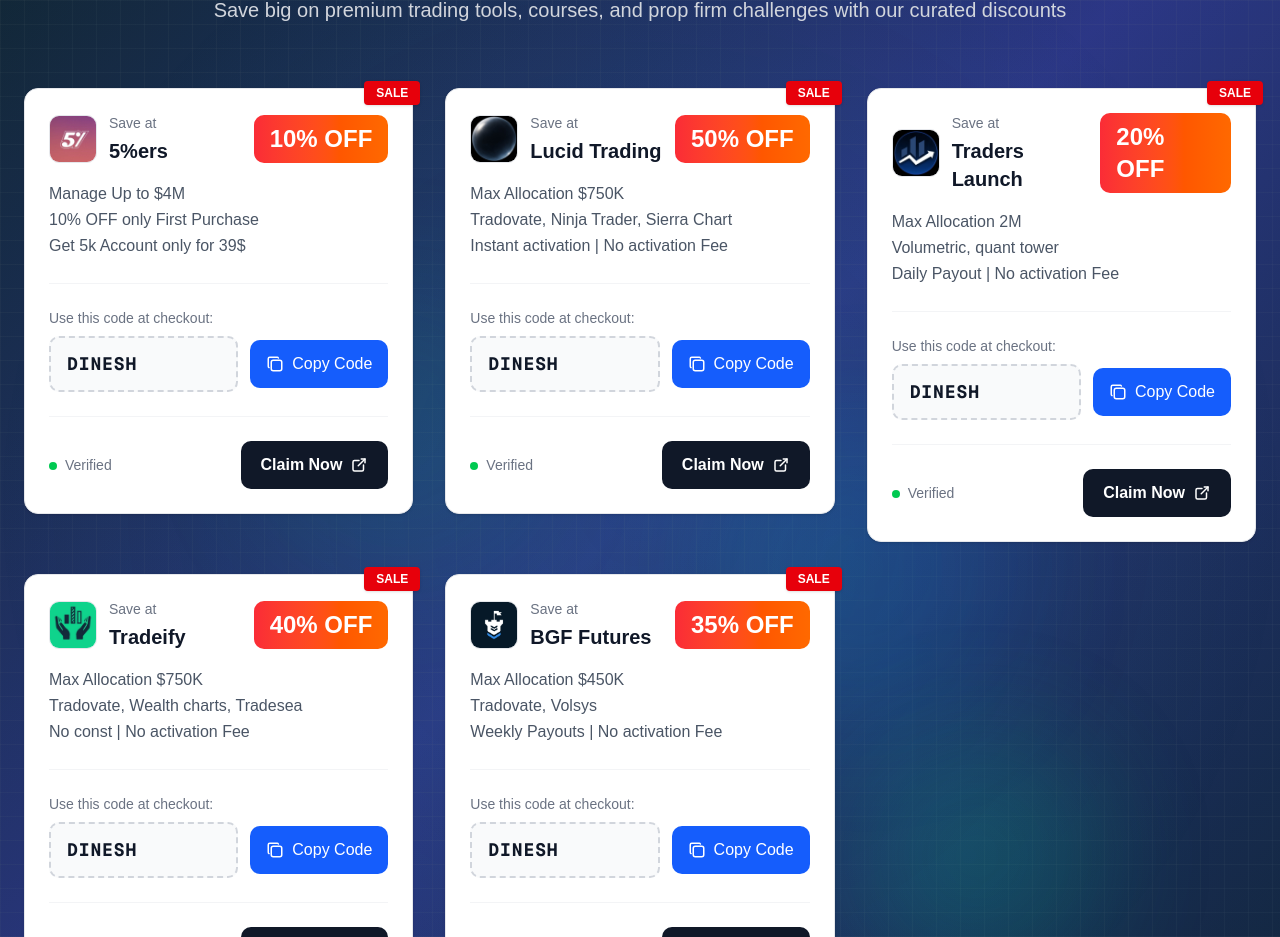
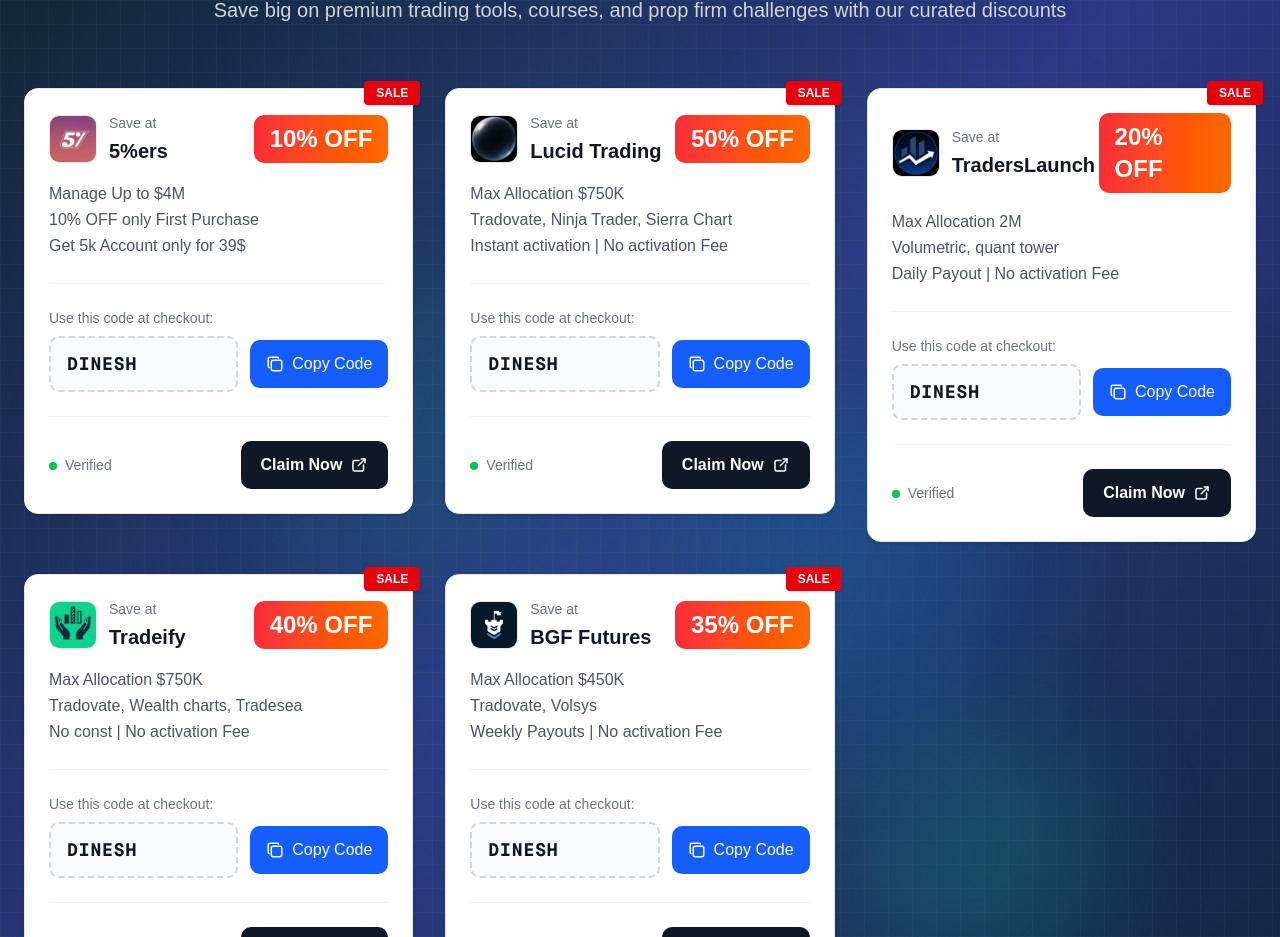
Before and after one commit to dineshinmetaverse-cmd/Warroom, a Next.js app: page / in a window 1280 px wide. Shown: the part 2520-3457 px from the top of the page. Built offline with nearby package versions, Linux system fonts and the light colour scheme; a web font is replaced by a local one.

Commit message:
Update CouponsSection.tsx

```diff
--- a/app/CouponsSection.tsx
+++ b/app/CouponsSection.tsx
@@ -25,7 +25,7 @@ Instant activation | No activation Fee`,
     logoUrl: "/lucid.jpg"
   },
     {
-    companyName: "Traders Launch",
+    companyName: "TradersLaunch",
     discount: "20% OFF",
     couponCode: "DINESH",
         description: `Max Allocation 2M
```
